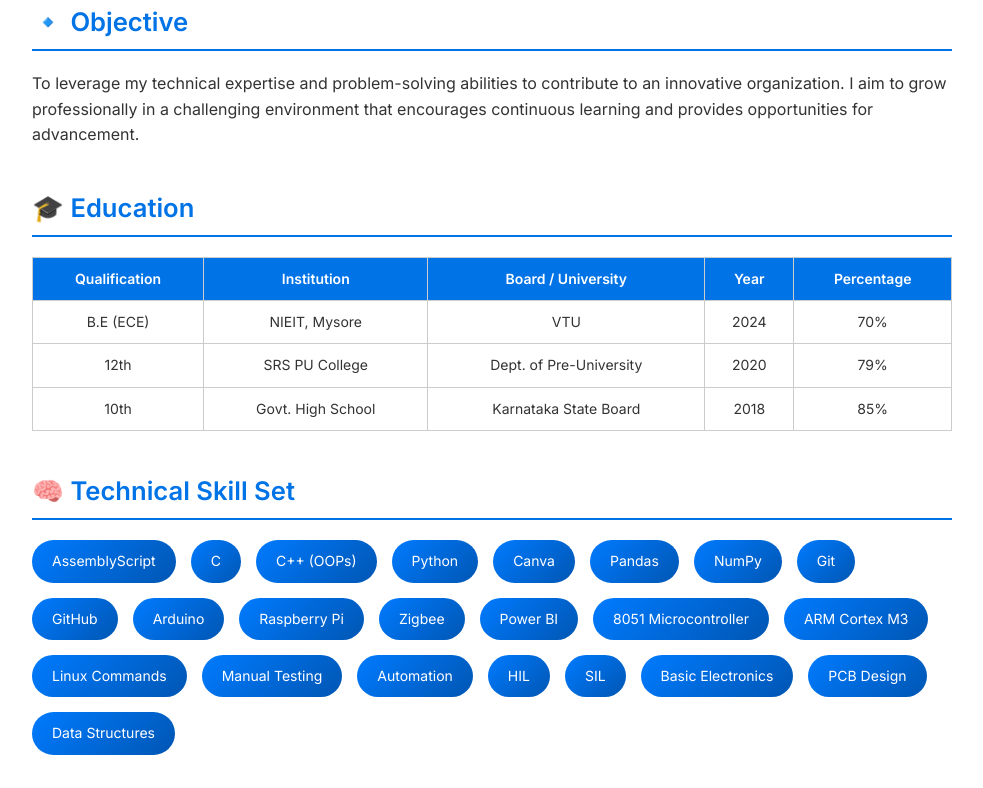
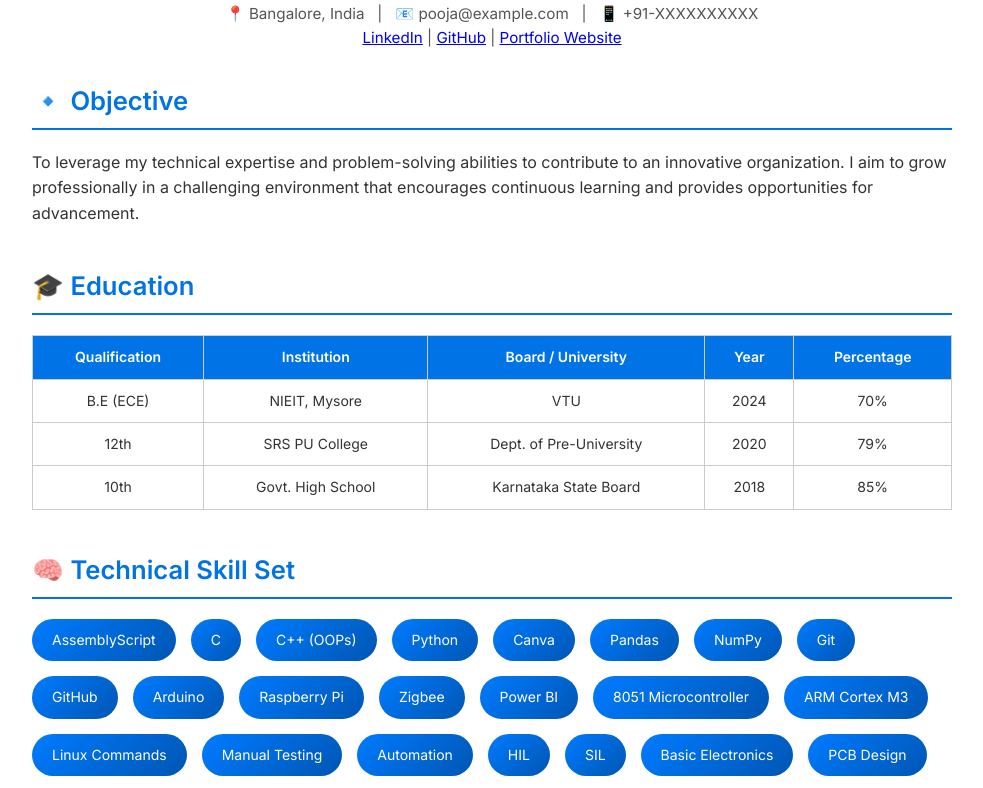
Before and after one commit to poojahmsoftwaredeveloper/poojaportfolio, a plain HTML site: page index.html in a window 1280 px wide. Shown: the part 162-950 px from the top of the page, without its empty margins (148-1131 px from the left). Drawn offline with Linux system fonts and the light colour scheme.

Commit message:
Update index.html

```diff
--- a/index.html
+++ b/index.html
@@ -123,6 +123,10 @@
 
   <div class="container">
     <h1>Pooja H M – Embedded Systems Engineer</h1>
+    <div class="contact-info">
+      📍 Bangalore, India &nbsp; | &nbsp; 📧 pooja@example.com &nbsp; | &nbsp; 📱 +91-XXXXXXXXXX <br>
+      <a href="#">LinkedIn</a> | <a href="#">GitHub</a> | <a href="#">Portfolio Website</a>
+    </div>
 
     <div class="section">
       <h2>🔹 Objective</h2>
```
